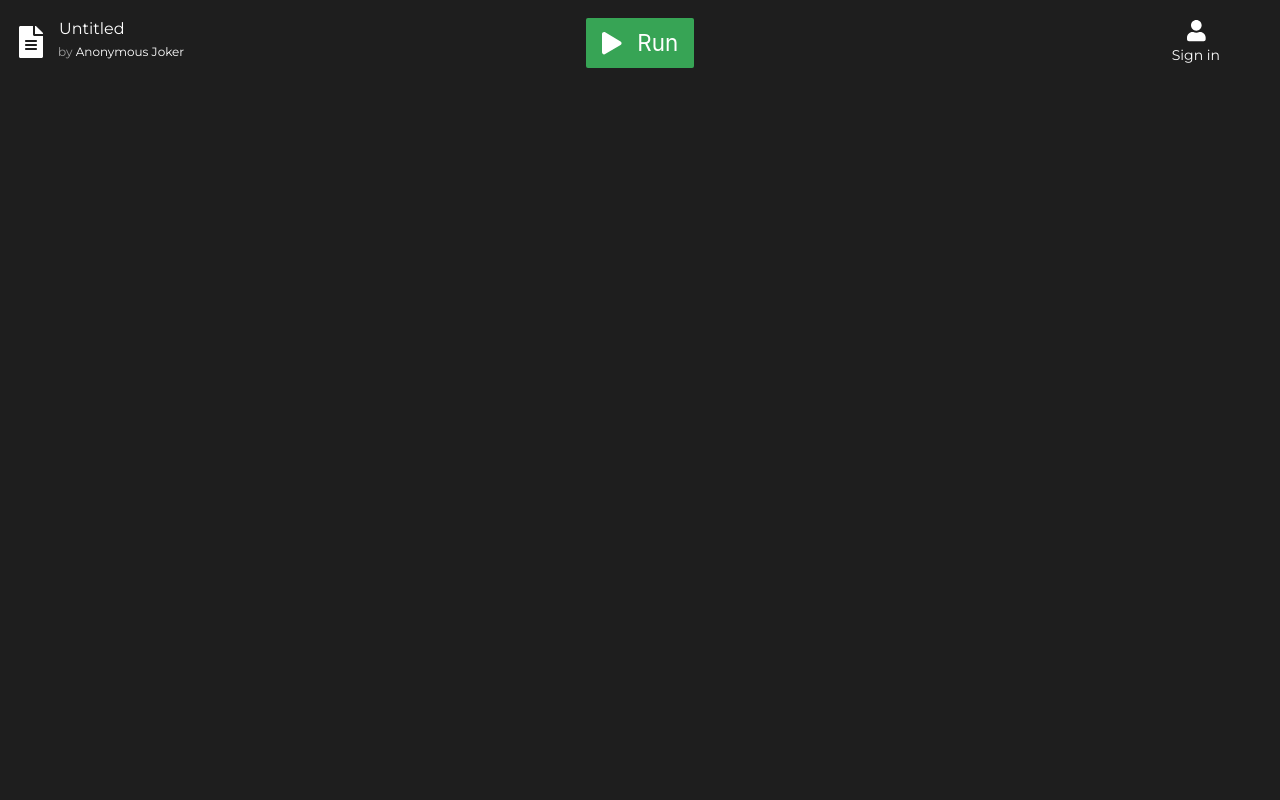
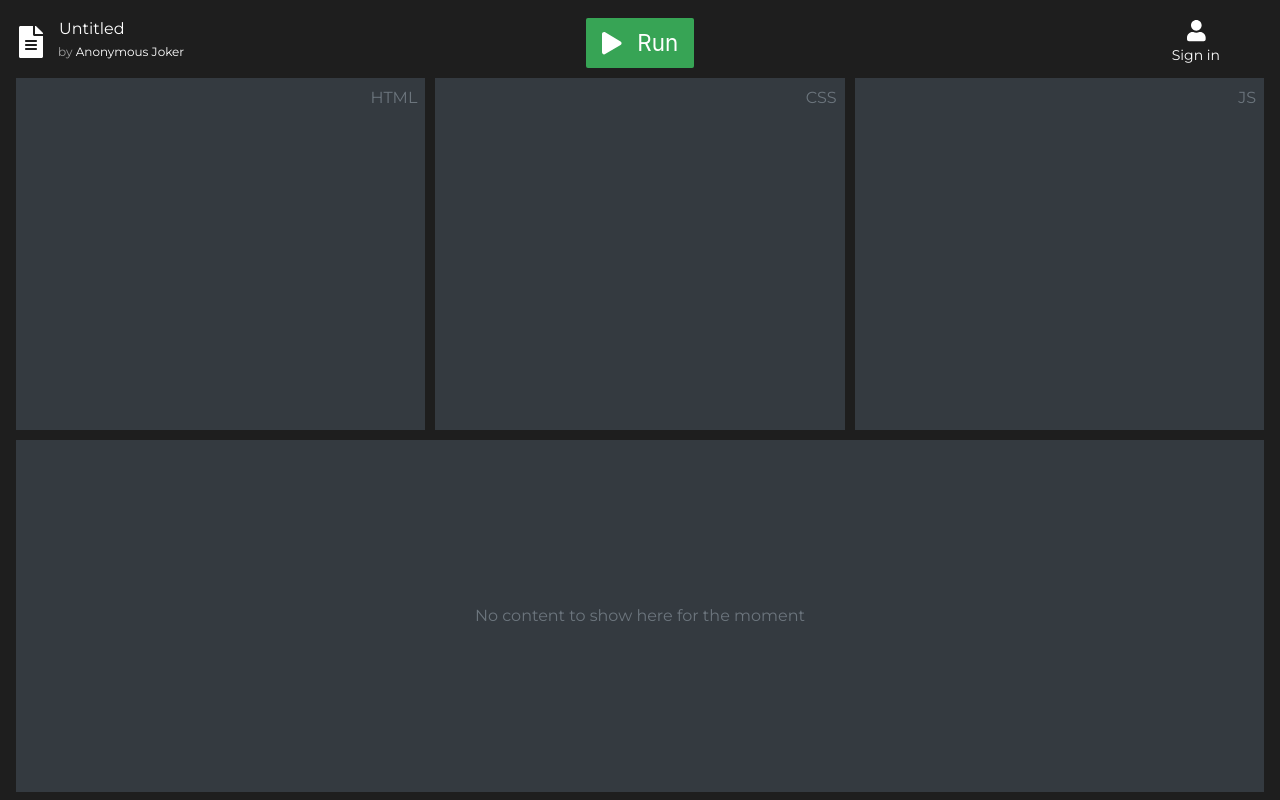
Before and after one commit to iordancatalin/icode-fe, a React (Create React App) app: page / in a window 1280 px wide. Built offline with nearby package versions, Linux system fonts and the light colour scheme.

Commit message:
#26: Implement basic design for the main page

```diff
--- a/src/App.js
+++ b/src/App.js
@@ -1,7 +1,8 @@
 import React from 'react';
-import { BrowserRouter } from 'react-router-dom';
+import { BrowserRouter, Route, Switch } from 'react-router-dom';
 import './App.css';
 import loadFontAwsoneIcons from './core/font-awsome';
+import ICode from './features/code/ICode';
 import Header from './features/header/Header';
 
 loadFontAwsoneIcons();
@@ -11,6 +12,14 @@ function App() {
     <BrowserRouter>
       <div className='app__container p-2'>
         <Header></Header>
+
+        <div className='d-flex flex-grow-1'>
+          <Switch>
+            <Route path='/'>
+              <ICode></ICode>
+            </Route>
+          </Switch>
+        </div>
       </div>
     </BrowserRouter>
   );
--- /dev/null
+++ b/src/features/code/ICode.css
@@ -0,0 +1,38 @@
+.icode__grid-container {
+  flex: 1;
+  display: grid;
+  grid-template-columns: 1fr;
+  grid-template-rows: 1fr 1fr 1fr 1fr;
+  grid-gap: 10px;
+  grid-template-areas:
+    'html'
+    'css'
+    'js'
+    'output';
+}
+
+.icode__html {
+  grid-area: html;
+}
+
+.icode__css {
+  grid-area: css;
+}
+
+.icode__js {
+  grid-area: js;
+}
+
+.icode__output {
+  grid-area: output;
+}
+
+@media only screen and (min-width: 512px) {
+  .icode__grid-container {
+    grid-template-columns: 1fr 1fr 1fr;
+    grid-template-rows: 1fr 1fr;
+    grid-template-areas:
+      'html css js'
+      'output output output';
+  }
+}
--- a/src/features/code/ICode.js
+++ b/src/features/code/ICode.js
@@ -1,5 +1,21 @@
 import React from 'react';
+import './ICode.css';
 
 export default function ICode() {
-  return <div>ICode component</div>;
+  return (
+    <div className='icode__grid-container px-2 font-montserrat text-secondary'>
+      <div className='icode__html bg-dark d-flex justify-content-end p-2'>
+        HTML
+      </div>
+      <div className='icode__css bg-dark d-flex justify-content-end p-2'>
+        CSS
+      </div>
+      <div className='icode__js bg-dark d-flex justify-content-end p-2'>
+        JS
+      </div>
+      <div className='icode__output bg-dark d-flex justify-content-center align-items-center'>
+        No content to show here for the moment
+      </div>
+    </div>
+  );
 }
--- a/src/features/code/input-zone/CodeZone.js
+++ /dev/null
@@ -1,5 +0,0 @@
-import React from 'react';
-
-export default function CodeZone() {
-  return <div>Code zone</div>;
-}
--- a/src/features/code/output-zone/OutputZone.js
+++ /dev/null
@@ -1,5 +0,0 @@
-import React from 'react';
-
-export default function OutputZone() {
-  return <div>Output zone</div>;
-}
```
